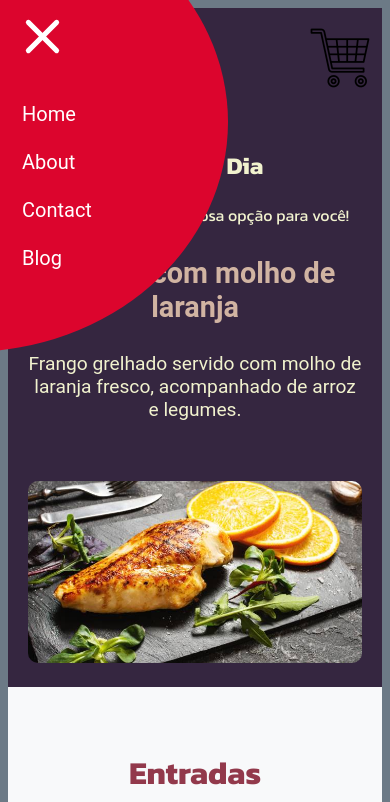
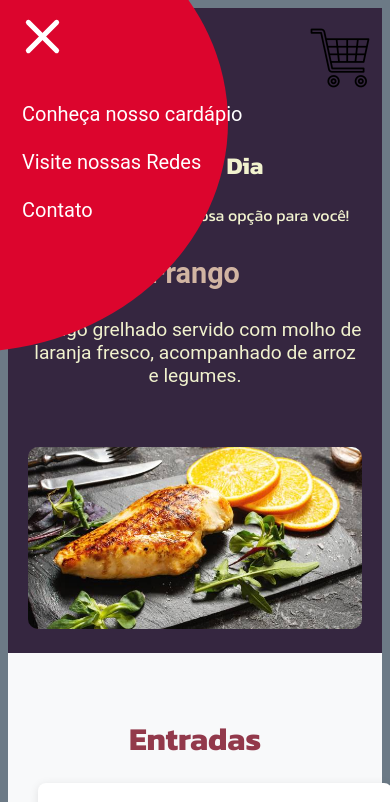
Before and after one commit to Ka-sv/point-do-acai, a website: page index.html in a window 390 px wide. Both pictures are taken after a click on the element 42 px from the left and 50 px from the top of the page. Shown: the top 802 px of the page. Drawn offline with Linux system fonts and the light colour scheme.

Commit message:
melhorando interação da pagina

```diff
--- a/index.html
+++ b/index.html
@@ -22,10 +22,10 @@
 
                                     <nav class="nav" id="nav">
                                         <ul>
-                                            <li><a href="#">Home</a></li>
-                                            <li><a href="#">About</a></li>
-                                            <li><a href="#">Contact</a></li>
-                                            <li><a href="#">Blog</a></li>
+                                            <li><a href="javascript:void(0);" onclick="rolarParaCardapio()">Conheça nosso cardápio</a></li>
+                                            <li><a href="#">Visite nossas Redes</a></li>
+                                            <li><a href="javascript:void(0);" onclick="rolarParaContato()">Contato</a></li>
+
                                         </ul>
                                     </nav>
                                 </div>
@@ -49,24 +49,13 @@
                                 </div>
         </header>
 
-    <main class="prato-dia">
-                            <section class="descricao-prato">
-                                <h2>Prato do Dia</h2>
-                                <p class="texto__prato-dia">Hoje temos uma deliciosa opção para você!</p>
-                                <div class="prato-info">
-                                    <h3>Frango com molho de laranja</h3>
-                                    <p>Frango grelhado servido com molho de laranja fresco, acompanhado de arroz e legumes.</p>
-                                </div>
+        <main class="prato-dia">
 
-                            </section>
-                            <section class="imagem-prato">
-                                <img src="./img/frango-laranja-.png" alt="Imagem do prato do dia">
-                            </section>
-                </main>
+                                        </main>
 
                <!-- Seção Menu  section -->
-               <section class="menu-secao">
-                <h2 class="menu-titulo">Nosso Menu</h2>
+               <section class="menu-secao" id="cardapio">
+
             </section>
 
 
@@ -82,7 +71,7 @@
                                 </div>
 
                                 <!-- Informações de contato -->
-                                <div class="footer-contato">
+                                <div class="footer-contato" id="contato">
                                     <h4>Contato</h4>
                                     <p>Telefone: (11) 1234-5678</p>
                                     <p>Email: contato@sualanchonete.com</p>
@@ -107,6 +96,7 @@
 
     <script src="menu.js"></script>
     <script src="carrinho.js"></script>
+    <script src="pratoDoDia.js"></script>
 
 </body>
 </html>
--- a/menu.js
+++ b/menu.js
@@ -3,3 +3,13 @@ function menuOnClick() {
     document.getElementById("nav").classList.toggle("change");
     document.getElementById("menu-bg").classList.toggle("change-bg");
   }
+
+  function rolarParaContato() {
+    const contatoSection = document.getElementById('contato');
+    contatoSection.scrollIntoView({ behavior: 'smooth' });
+}
+
+function rolarParaCardapio() {
+  const cardapioSection = document.getElementById('cardapio');
+  cardapioSection.scrollIntoView({ behavior: 'smooth' });
+}
--- a/menu.json
+++ b/menu.json
@@ -1,8 +1,8 @@
 {
     "pratoDoDia": {
-      "nome": "Frango com molho de laranja",
+      "nome": "Frango",
       "descricao": "Frango grelhado servido com molho de laranja fresco, acompanhado de arroz e legumes.",
-      "imagem": "./img/frango-laranja.png",
+      "imagem": "./img/frango-laranja-.png",
       "mensagem": "Hoje temos uma deliciosa opção para você!"
     },
     "menu": [
@@ -33,6 +33,30 @@
             "imagem": "./img/frango-laranja-.png"
           },
           {
+            "nome": "Frango com Molho de Laranja",
+            "descricao": "Frango grelhado servido com molho de laranja fresco.",
+            "preco": 25.00,
+            "imagem": "./img/frango-laranja-.png"
+          },
+          {
+            "nome": "Risoto de Cogumelos",
+            "descricao": "Risoto cremoso com cogumelos frescos e parmesão.",
+            "preco": 30.00,
+            "imagem": "./img/feijoada.png"
+          },
+          {
+            "nome": "Risoto de Cogumelos",
+            "descricao": "Risoto cremoso com cogumelos frescos e parmesão.",
+            "preco": 30.00,
+            "imagem": "./img/feijoada.png"
+          },
+          {
+            "nome": "Risoto de Cogumelos",
+            "descricao": "Risoto cremoso com cogumelos frescos e parmesão.",
+            "preco": 30.00,
+            "imagem": "./img/feijoada.png"
+          },
+          {
             "nome": "Risoto de Cogumelos",
             "descricao": "Risoto cremoso com cogumelos frescos e parmesão.",
             "preco": 30.00,
--- /dev/null
+++ b/pratoDoDia.js
@@ -0,0 +1,29 @@
+// Função para carregar o prato do dia
+function carregarPratoDoDia() {
+    fetch('menu.json')
+        .then(response => response.json())
+        .then(data => {
+            const pratoDoDia = data.pratoDoDia;
+            const pratoDiaSection = document.querySelector('.prato-dia');
+
+            pratoDiaSection.innerHTML = `
+                <section class="descricao-prato">
+                    <h2>Prato do Dia</h2>
+                    <p class="texto__prato-dia">${pratoDoDia.mensagem}</p>
+                    <div class="prato-info">
+                        <h3>${pratoDoDia.nome}</h3>
+                        <p>${pratoDoDia.descricao}</p>
+                    </div>
+                </section>
+                <section class="imagem-prato">
+                    <img src="${pratoDoDia.imagem}" alt="Imagem do ${pratoDoDia.nome}">
+                </section>
+            `;
+        })
+        .catch(error => console.error("Erro ao carregar o prato do dia:", error));
+}
+
+// Chama a função ao carregar a página
+document.addEventListener("DOMContentLoaded", () => {
+    carregarPratoDoDia();
+});
```
Also changed, not shown: routes/menu-routes.js (added, +11 -0 lines).
